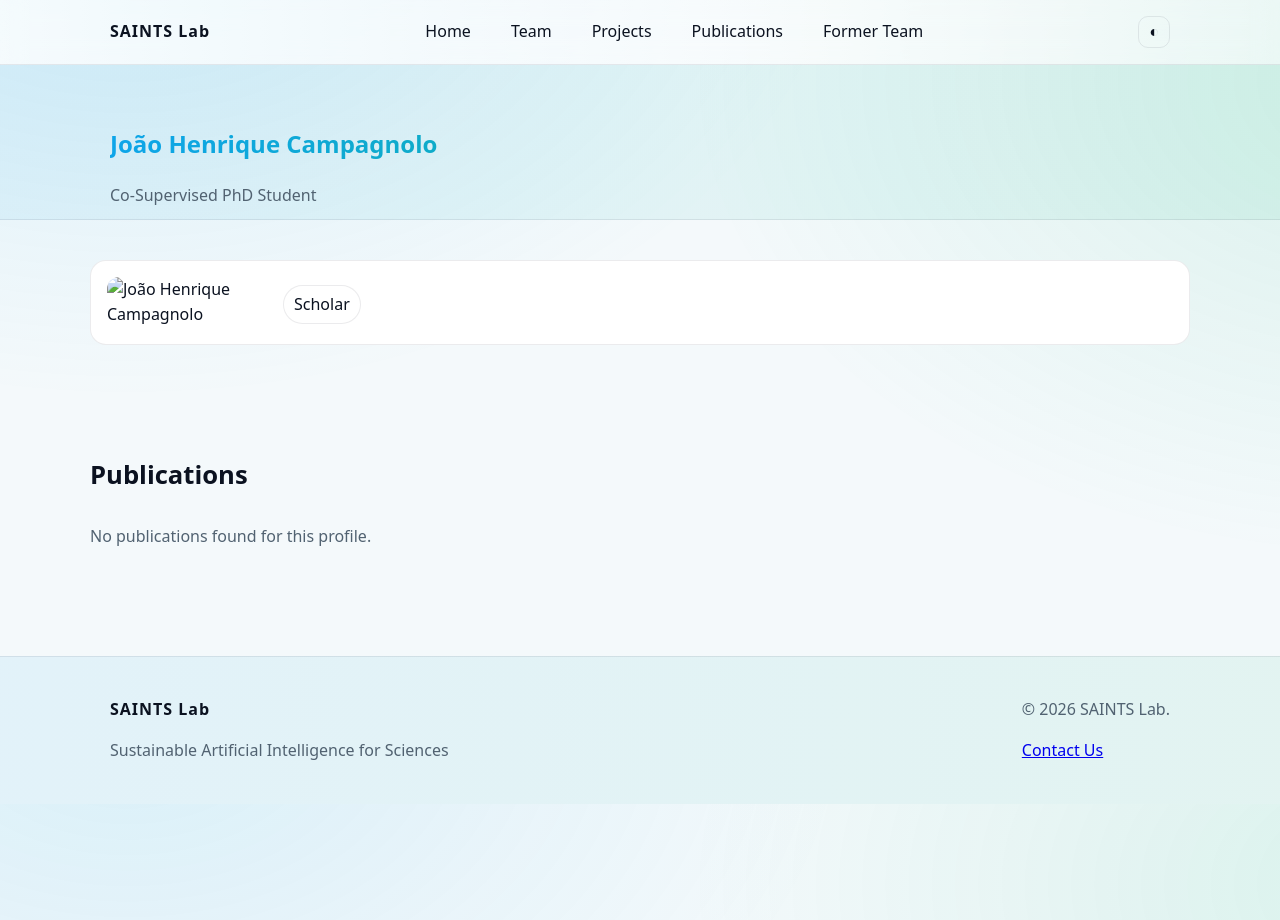
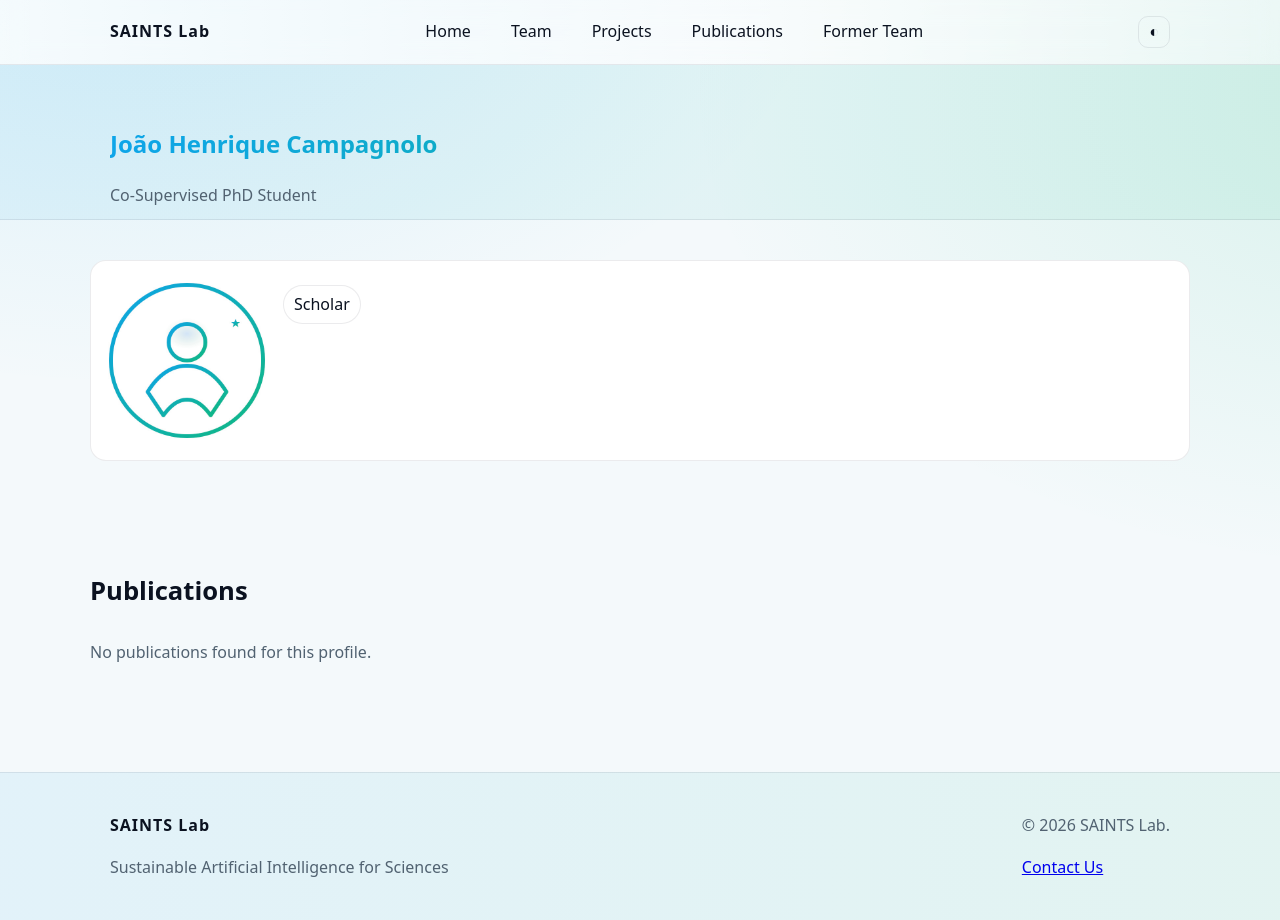
Before and after one commit to saintslab/saintslab.github.io, a Jekyll site: the page built from _people/joao.md, in a window 1280 px wide. Built offline with Jekyll 4.4.1, drawn with Linux system fonts in a browser that asks for light colours.

Commit message:
Update joao

```diff
--- a/_people/joao.md
+++ b/_people/joao.md
@@ -4,7 +4,7 @@ role: Co-Supervised PhD Student
 pub_aliases:
   - João Henrique Campagnolo
 email:
-photo: /assets/img/saint-placeholder.png
+photo: /assets/img/saint-placeholder.jpg
 scholar: https://scholar.google.com/
 order: 3
 former: true
```
Also changed, not shown: assets/img/saint-placeholder.jpg (added).
